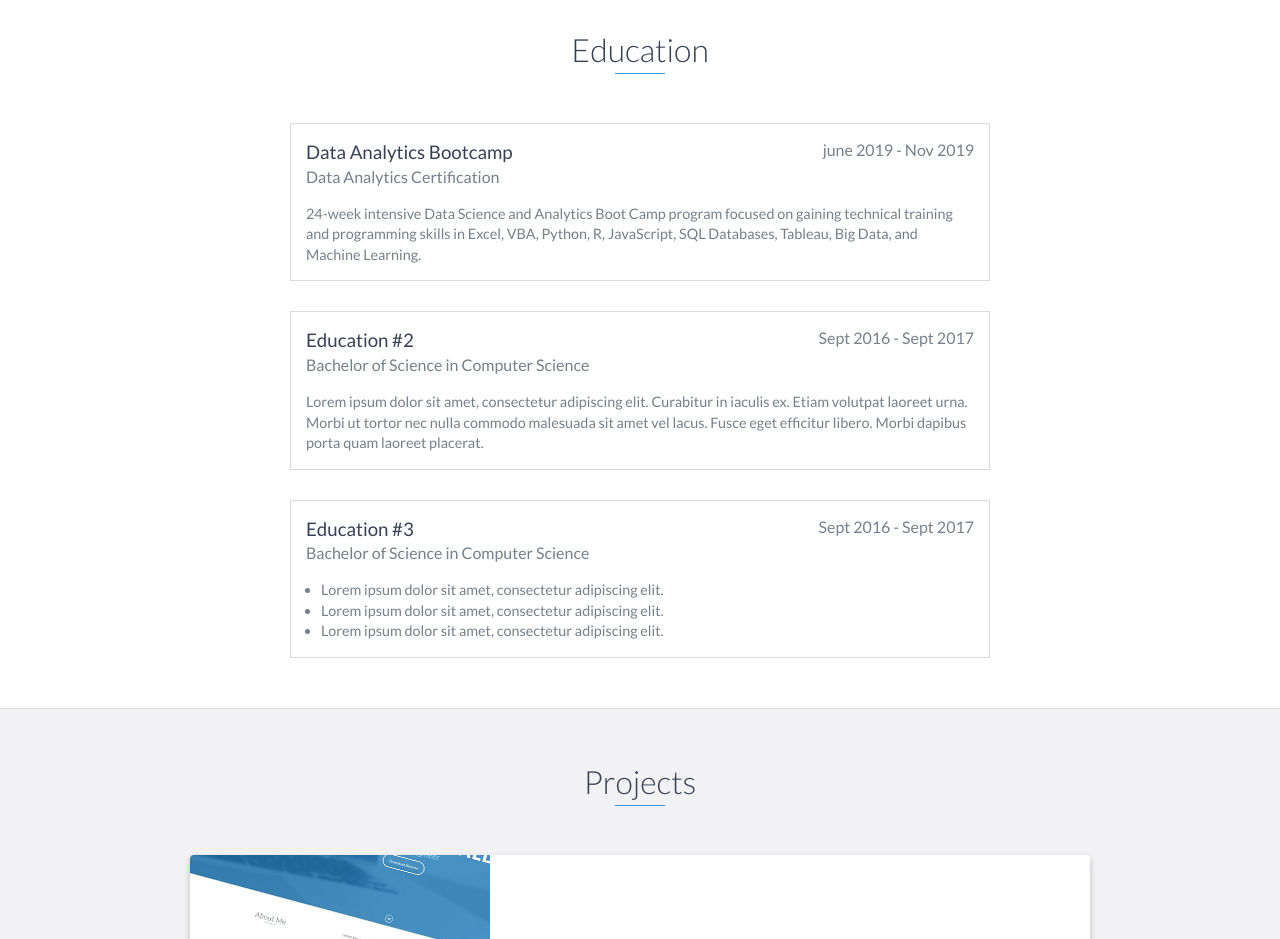
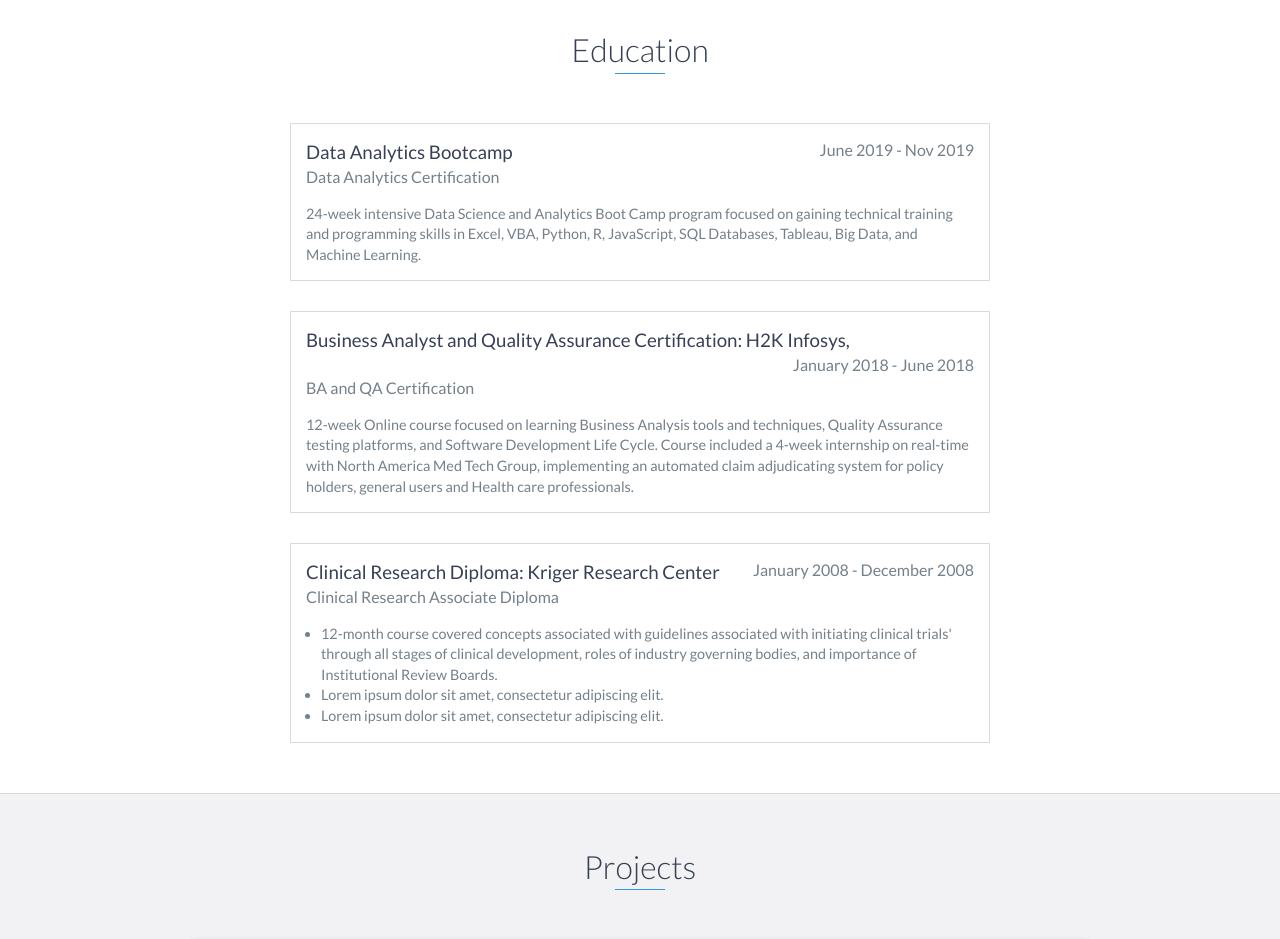
Before and after one commit to drlamba502/drlamba502.github.io, a website: page index.html in a window 1280 px wide. Shown: the part 2320-3259 px from the top of the page. Drawn offline with nearby package versions, Linux system fonts and the light colour scheme.

Commit message:
updated 2-3-2020

```diff
--- a/index.html
+++ b/index.html
@@ -133,7 +133,7 @@
         <h2 class="heading">Education</h2>
         <div class="education-block">
             <h3>Data Analytics Bootcamp</h3>
-            <span class="education-date">june  2019 - Nov 2019</span>
+            <span class="education-date">June  2019 - Nov 2019</span>
             <h4>Data Analytics Certification</h4>
             <p>
                 24-week intensive Data Science and Analytics Boot Camp program focused on gaining technical training and programming skills in Excel, VBA, Python, R, JavaScript, SQL Databases, Tableau, Big Data, and Machine Learning.
@@ -142,22 +142,22 @@
         <!-- End .education-block -->
 
         <div class="education-block">
-            <h3>Education #2</h3>
-            <span class="education-date">Sept 2016 - Sept 2017</span>
-            <h4>Bachelor of Science in Computer Science</h4>
+            <h3>Business Analyst and Quality Assurance Certification: H2K Infosys, </h3>
+            <span class="education-date">January 2018 - June 2018</span>
+            <h4>BA and QA Certification</h4>
             <p>
-                Lorem ipsum dolor sit amet, consectetur adipiscing elit. Curabitur in iaculis ex. Etiam volutpat laoreet urna. Morbi ut tortor nec nulla commodo malesuada sit amet vel lacus. Fusce eget efficitur libero. Morbi dapibus porta quam laoreet placerat.
+                12-week Online course focused on learning Business Analysis tools and techniques, Quality Assurance testing platforms, and Software Development Life Cycle. Course included a 4-week internship on real-time with North America Med Tech Group, implementing an automated claim adjudicating system for policy holders, general users and Health care professionals.
             </p>
         </div>
         <!-- End .education-block -->
 
         <div class="education-block">
-            <h3>Education #3</h3>
-            <span class="education-date">Sept 2016 - Sept 2017</span>
-            <h4>Bachelor of Science in Computer Science</h4>
+            <h3>Clinical Research Diploma: Kriger Research Center</h3>
+            <span class="education-date">January 2008 - December 2008</span>
+            <h4>Clinical Research Associate Diploma</h4>
             <ul>
                 <li>
-                    Lorem ipsum dolor sit amet, consectetur adipiscing elit.
+                    12-month course covered concepts associated with guidelines associated with initiating clinical trials' through all stages of clinical development, roles of industry governing bodies, and importance of Institutional Review Boards.
                 </li>
                 <li>
                     Lorem ipsum dolor sit amet, consectetur adipiscing elit.
```
Also changed, not shown: 1 other file.
